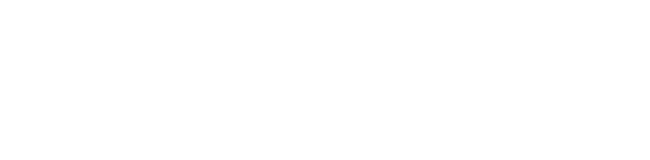
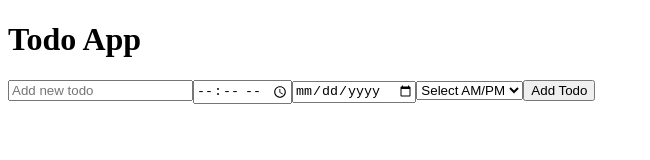
Before and after one commit to Dhanush-Tech-Developer/myapp, a plain HTML site: page index.html in a window 1280 px wide. Shown: the whole page, without its empty margins (0-650 px from the left). Drawn offline with Linux system fonts and the light colour scheme; the site is published under a folder, as on GitHub Pages, so addresses that start at the root find nothing.

Commit message:
Update index.html

```diff
--- a/index.html
+++ b/index.html
@@ -1 +1 @@
-<!doctype html><html lang="en"><head><meta charset="utf-8"/><link rel="icon" href="./favicon.ico"/><meta name="viewport" content="width=device-width,initial-scale=1"/><meta name="theme-color" content="#000000"/><meta name="description" content="Web site created using create-react-app"/><link rel="apple-touch-icon" href="./logo192.png"/><link rel="manifest" href="./manifest.json"/><title>React App</title><script defer="defer" src="/static/js/main.0064eaa9.js"></script></head><body><noscript>You need to enable JavaScript to run this app.</noscript><div id="root"></div></body></html>
+<!doctype html><html lang="en"><head><meta charset="utf-8"/><link rel="icon" href="./favicon.ico"/><meta name="viewport" content="width=device-width,initial-scale=1"/><meta name="theme-color" content="#000000"/><meta name="description" content="Web site created using create-react-app"/><link rel="apple-touch-icon" href="./logo192.png"/><link rel="manifest" href="./manifest.json"/><title>React App</title><script defer="defer" src="./static/js/main.0064eaa9.js"></script></head><body><noscript>You need to enable JavaScript to run this app.</noscript><div id="root"></div></body></html>
```
